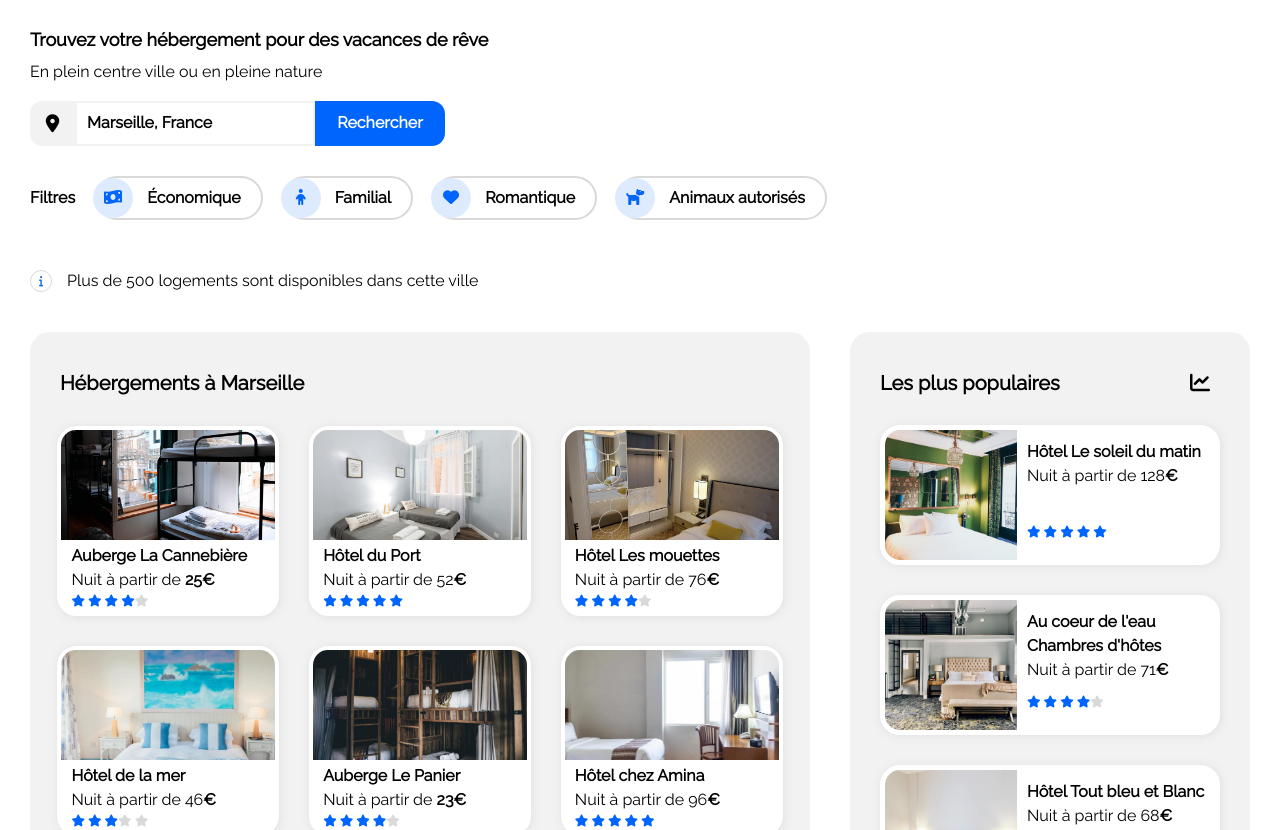
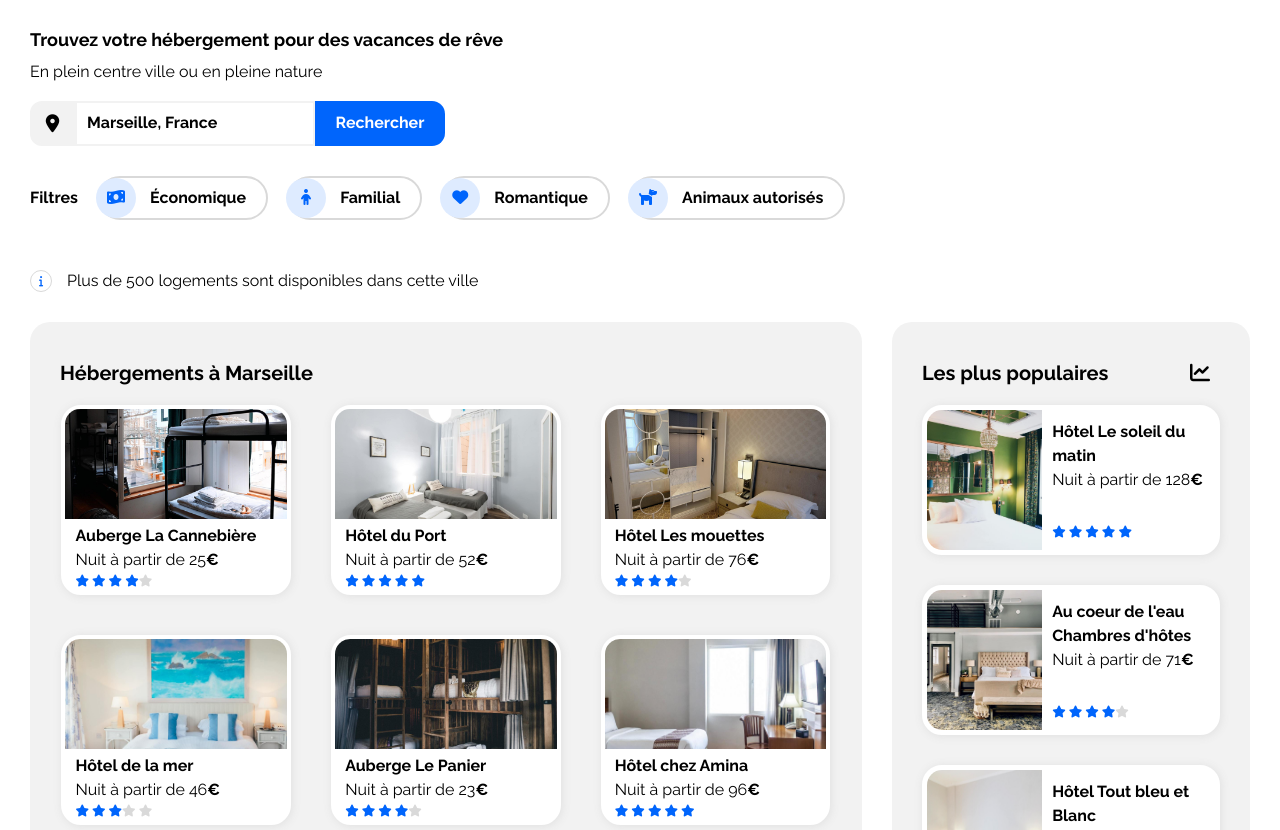
Before and after one commit to michaelaboctario/MihaelaBucatariu_2_30122021, a plain HTML site: page index.html in a window 1280 px wide. Shown: the part 122-952 px from the top of the page. Drawn offline with Linux system fonts and the light colour scheme.

Commit message:
fixes mobile padding and gap

```diff
--- a/css/style.css
+++ b/css/style.css
@@ -212,32 +212,41 @@ img {
 /* section accommodation (hebergements) */
 
 .page-accommodation-destination {
-    margin-top: 20px;
+    margin-top: 30px;
     display: flex;
-    gap: 40px;
+    gap: 30px;
 }
 
 .accommodation-destination {
     background-color: var(--main-bg-color);
     display:flex;
-    flex-direction: row;
+    flex-direction: column;
     flex-wrap: wrap;
     justify-content: flex-start;
     border-radius: 20px;
     width: 70%;
-    margin-top: 20px;
 }
 
+/*
 .card-accommodation-destination {
     display:flex;
     flex-wrap: wrap;
     justify-content: center;
     width: 100%;
     gap: 30px;
-    padding: 0 1%;
+}
+*/
+
+.card-accommodation-destination {
+    display: flex;
+    flex-wrap: wrap;
+    justify-content: center;
+    padding: 0 20px;
+    width: 100%;
+    gap: 40px;
 }
 
-.card-hotel {
+.card-accomodation-hotel {
     min-width: 200px;
     width: 29%;
     height: 190px;
@@ -247,13 +256,13 @@ img {
     box-shadow: 1px 1px 10px var(--main-shadow-color);
 }
 
-.card-hotel img {
+.card-accomodation-hotel img {
     width: 100%;
     height: 110px;
     border-radius: 15px 15px 0 0;
 }
 
-.card-hotel:hover,
+.card-accomodation-hotel:hover,
 .card-popular-hotel:hover,
 .card-single:hover,
 .card-group-first:hover,
@@ -264,8 +273,9 @@ img {
     transform: scale(1.06);
 }
 
-.card-body-hotel {
+.card-body-accomodation-hotel {
     display:flex;
+    width: 100%;
     flex-direction: column;
     justify-content: baseline;
     margin-left: 10px;
@@ -295,8 +305,7 @@ h3 {
     color: var(--main-text-color);
     font-size: 16px;
     font-weight: bold;
-    padding: 40px 0px;
-    margin-left: 30px;
+    margin: 40px 0 0 40px;
 }
 
  /*POPULARS HOSTINGS */
@@ -307,15 +316,14 @@ h3 {
     flex-direction: column;
     border-radius: 20px;
     width: 30%;
-    min-width: 400px;
+    min-width: 350px;
     padding: 0px 30px 30px 30px;
-    margin-top: 20px;
 }
 
 .accommodation-destination h2 {
     font-size: 20px;
     font-weight: bold;
-    margin: 40px 0 30px 30px;
+    margin: 40px 0 20px 30px;
 }
 
 .popular-hosting h2 {
@@ -323,7 +331,7 @@ h3 {
     justify-content: space-between;
     font-size: 20px;
     font-weight: bold;
-    margin: 40px 0px 30px 0px;
+    margin: 40px 0 20px 0;
 }
 
 .card-popular-hosting {
@@ -338,7 +346,7 @@ h3 {
 
 .card-popular-hotel {
     min-width: 240px;
-    height: 140px;
+    height: 150px;
     background-color:  var(--main-bg-light-color);
     border: 5px solid var(--main-bg-light-color);
     border-radius: 20px;
@@ -352,7 +360,7 @@ h3 {
 
 .card-popular-hotel img {
     width: 40%;
-    height: 30%;
+    height: 100%;
     min-height: 130px;
     border-radius: 15px 0 0 15px;
     object-fit: cover;
@@ -361,11 +369,12 @@ h3 {
 
 .card-body-popular-hotel {
     display:flex;
-    height: 30%;
+    width: 60%;
+    height: 100%;
     min-height: 120px;
     flex-direction: column;
     justify-content: flex-start;
-    padding: 10px;
+    padding: 10px 0 10px 10px;
 }
 
 .card-body-popular-hotel h3, .card-body-popular-hotel p {
@@ -394,7 +403,7 @@ h3 {
 }
 
 .page-activity h2 {
-    font-size: 16px;
+    font-size: 20px;
     font-weight: bold;
     margin: 30px 30px 20px 0px;
 }
@@ -563,25 +572,25 @@ footer li {
     .accommodation-destination {
         width: 100%;
         background-color: var(--main-bg-light-color);
-        padding: 0px 30px;
+        padding: 0px 20px;
     }
 
     .card-accommodation-destination {
         gap: 16px;
+        padding: 0;
     }
 
-    .accommodation-destination h2 {
-        margin: 30px 0px 20px 0px;
+    .accommodation-destination h2,
+    .link-show-more,
+    .popular-hosting h2,
+    .page-activity h2 {
+        margin: 20px 0px 20px 0px;
     }
 
     .popular-hosting {
         width: 100%;
         padding: 0 16px 30px;
         border-radius: 0px;
-    }
-
-    .popular-hosting h2 {
-        margin: 30px 0px 20px 10px;
     }
 
     .card-popular-hosting {
@@ -591,17 +600,14 @@ footer li {
 
     .page-activity {
         width: 100%;
+        padding: 0px 20px;
         background-color: var(--main-bg-light-color);
-    }
-
-    .page-activity h2 {
-        margin: 30px;
     }
 
     .card-activity {
         width: 100%;
         flex-direction: column;
-        padding: 0px 30px;
+        padding: 0px;
         gap: 30px;
         justify-content: start;
     }
@@ -636,7 +642,7 @@ footer li {
 }
 
 @media screen and (max-width: 769px) {
-    .card-hotel {
+    .card-accomodation-hotel {
         width: 100%;
     }
 }
--- a/index.html
+++ b/index.html
@@ -7,7 +7,7 @@
     <link rel="stylesheet" href="css/style.css"/>
     <link rel="preconnect" href="https://fonts.googleapis.com">
     <link rel="preconnect" href="https://fonts.gstatic.com" crossorigin>
-    <link href="https://fonts.googleapis.com/css2?family=Raleway&display=swap" rel="stylesheet">
+    <link href="https://fonts.googleapis.com/css2?family=Raleway:wght@400;700&display=swap" rel="stylesheet">
     <script src="https://kit.fontawesome.com/6b43840417.js" crossorigin="anonymous"></script>
     <title>Booki</title>
 </head>
@@ -82,12 +82,12 @@
                 <div class="accommodation-destination">
                     <h2>Hébergements à Marseille</h2>
                     <div class="card-accommodation-destination">
-                        <article class="card-hotel">
+                        <article class="card-accomodation-hotel">
                             <a href="#">
                                 <img src="images/hebergements/3_medium/marcus-loke-WQJvWU_HZFo-unsplash.jpg" alt="Auberge La Cannebière"/>
-                                <div class="card-body-hotel">
+                                <div class="card-body-accomodation-hotel">
                                     <h3>Auberge La Cannebière</h3>
-                                    <p>Nuit à partir de <strong>25€</strong></p>
+                                    <p>Nuit à partir de 25<strong>&euro;</strong></p>
                                     <div class="star-rating-hotel">
                                         <span class="full-star">
                                             <i class="fas fa-star"></i>
@@ -103,12 +103,12 @@
                             </a>
                         </article>
 
-                        <article class="card-hotel">
+                        <article class="card-accomodation-hotel">
                             <a href="#">
                                 <img src="images/hebergements/3_medium/fred-kleber-gTbaxaVLvsg-unsplash.jpg" alt="Hôtel du Port"/>
-                                <div class="card-body-hotel">
+                                <div class="card-body-accomodation-hotel">
                                     <h3>Hôtel du Port</h3>
-                                    <p>Nuit à partir de 52<strong>€</strong></p>
+                                    <p>Nuit à partir de 52<strong>&euro;</strong></p>
                                     <div class="star-rating-hotel">
                                         <span class="full-star">
                                             <i class="fas fa-star"></i>
@@ -122,12 +122,12 @@
                             </a>
                         </article>
 
-                        <article class="card-hotel">
+                        <article class="card-accomodation-hotel">
                             <a href="#">
                                 <img src="images/hebergements/3_medium/reisetopia-B8WIgxA_PFU-unsplash.jpg" alt="Hôtel Les mouettes"/>
-                                <div class="card-body-hotel">
+                                <div class="card-body-accomodation-hotel">
                                     <h3>Hôtel Les mouettes</h3>
-                                    <p>Nuit à partir de 76<strong>€</strong></p>
+                                    <p>Nuit à partir de 76<strong>&euro;</strong></p>
                                     <div class="star-rating-hotel">
                                         <span class="full-star">
                                             <i class="fas fa-star"></i>
@@ -143,12 +143,12 @@
                             </a>
                         </article>
 
-                        <article class="card-hotel">
+                        <article class="card-accomodation-hotel">
                             <a href="#">
                                 <img src="images/hebergements/3_medium/annie-spratt-Eg1qcIitAuA-unsplash.jpg" alt="Hôtel de la mer"/>
-                                <div class="card-body-hotel">
+                                <div class="card-body-accomodation-hotel">
                                     <h3>Hôtel de la mer</h3>
-                                    <p>Nuit à partir de 46<strong>€</strong></p>
+                                    <p>Nuit à partir de 46<strong>&euro;</strong></p>
                                     <div class="star-rating-hotel">
                                         <span class="full-star">
                                             <i class="fas fa-star"></i>
@@ -164,12 +164,12 @@
                             </a>
                         </article>
 
-                        <article class="card-hotel">
+                        <article class="card-accomodation-hotel">
                             <a href="#">
                                 <img src="images/hebergements/3_medium/nicate-lee-kT-ZyaiwBe0-unsplash.jpg" alt="Auberge Le Panier"/>
-                                <div class="card-body-hotel">
+                                <div class="card-body-accomodation-hotel">
                                     <h3>Auberge Le Panier</h3>
-                                    <p>Nuit à partir de <strong>23€</strong></p>
+                                    <p>Nuit à partir de 23<strong>&euro;</strong></p>
                                     <div class="star-rating-hotel">
                                         <span class="full-star">
                                             <i class="fas fa-star"></i>
@@ -185,12 +185,12 @@
                             </a>
                         </article>
 
-                        <article class="card-hotel">
+                        <article class="card-accomodation-hotel">
                             <a href="#">
                                 <img src="images/hebergements/3_medium/febrian-zakaria-M6S1WvfW68A-unsplash.jpg" alt="Hôtel chez Amina"/>
-                                <div class="card-body-hotel">
+                                <div class="card-body-accomodation-hotel">
                                     <h3>Hôtel chez Amina</h3>
-                                    <p>Nuit à partir de 96<strong>€</strong></p>
+                                    <p>Nuit à partir de 96<strong>&euro;</strong></p>
                                     <div class="star-rating-hotel">
                                         <span class="full-star">
                                             <i class="fas fa-star"></i>
@@ -219,7 +219,7 @@
                                 <img src="images/hebergements/3_medium/emile-guillemot-Bj_rcSC5XfE-unsplash.jpg" alt="Hôtel Le soleil du matin"/>
                                 <div class="card-body-popular-hotel">
                                     <h3>Hôtel Le soleil du matin</h3>
-                                    <p>Nuit à partir de 128<strong>€</strong></p>
+                                    <p>Nuit à partir de 128<strong>&euro;</strong></p>
                                     <div class="star-rating-hotel">
                                         <span class="full-star">
                                             <i class="fas fa-star"></i>
@@ -238,7 +238,7 @@
                                 <img src="images/hebergements/3_medium/aw-creative-VGs8z60yT2c-unsplash.jpg" alt="Au coeur de l'eau Chambre d'hôtes"/>
                                 <div class="card-body-popular-hotel">
                                     <h3>Au coeur de l'eau Chambres d'hôtes</h3>
-                                    <p>Nuit à partir de 71<strong>€</strong></p>
+                                    <p>Nuit à partir de 71<strong>&euro;</strong></p>
                                     <div class="star-rating-hotel">
                                         <span class="full-star">
                                             <i class="fas fa-star"></i>
@@ -259,7 +259,7 @@
                                 <img src="images/hebergements/3_medium/febrian-zakaria-sjvU0THccQA-unsplash.jpg" alt="Hôtel Tout bleu et Blanc"/>
                                 <div class="card-body-popular-hotel">
                                     <h3>Hôtel Tout bleu et Blanc</h3>
-                                    <p>Nuit à partir de 68<strong>€</strong></p>
+                                    <p>Nuit à partir de 68<strong>&euro;</strong></p>
                                     <div class="star-rating-hotel">
                                         <span class="full-star">
                                             <i class="fas fa-star"></i>
```
